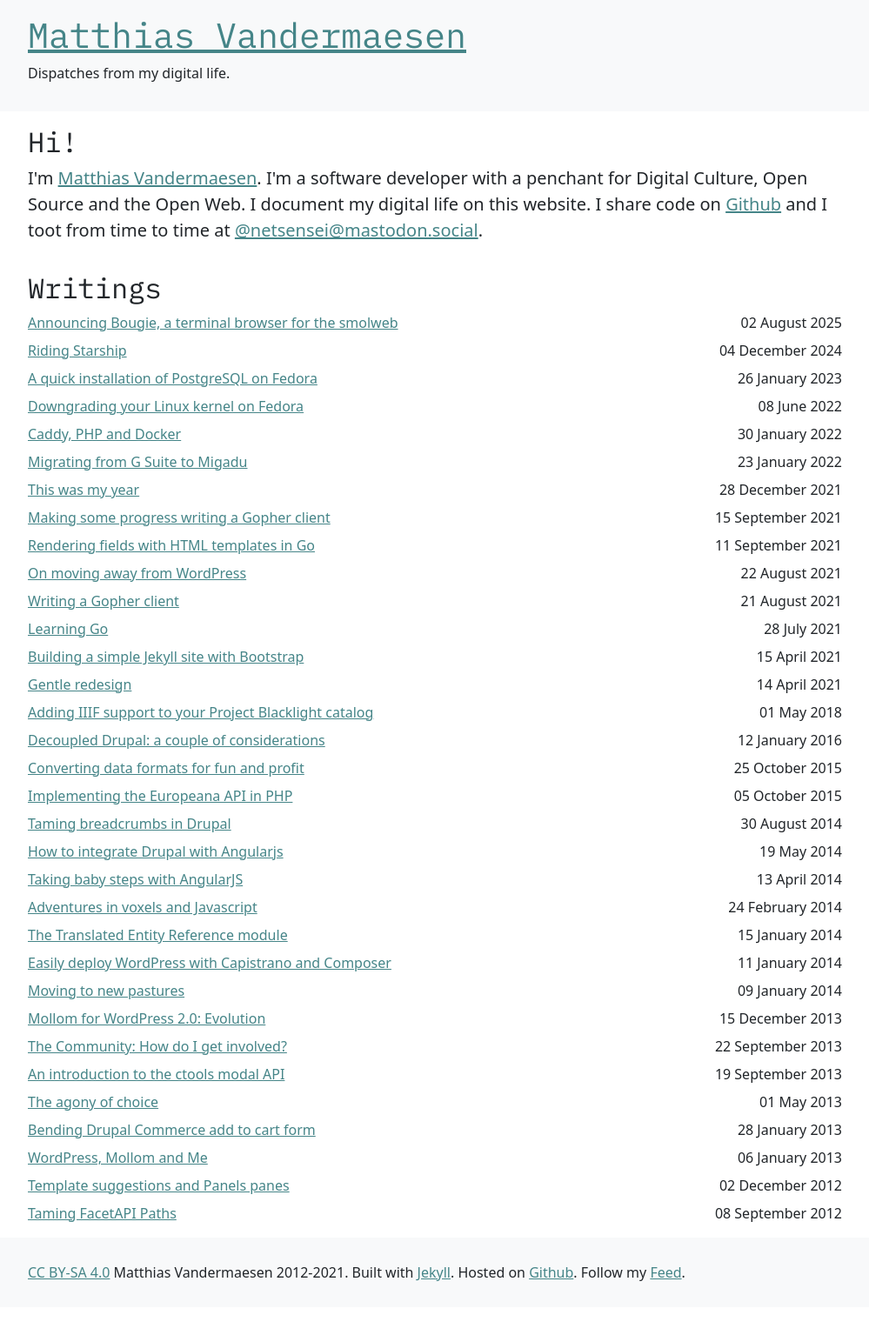
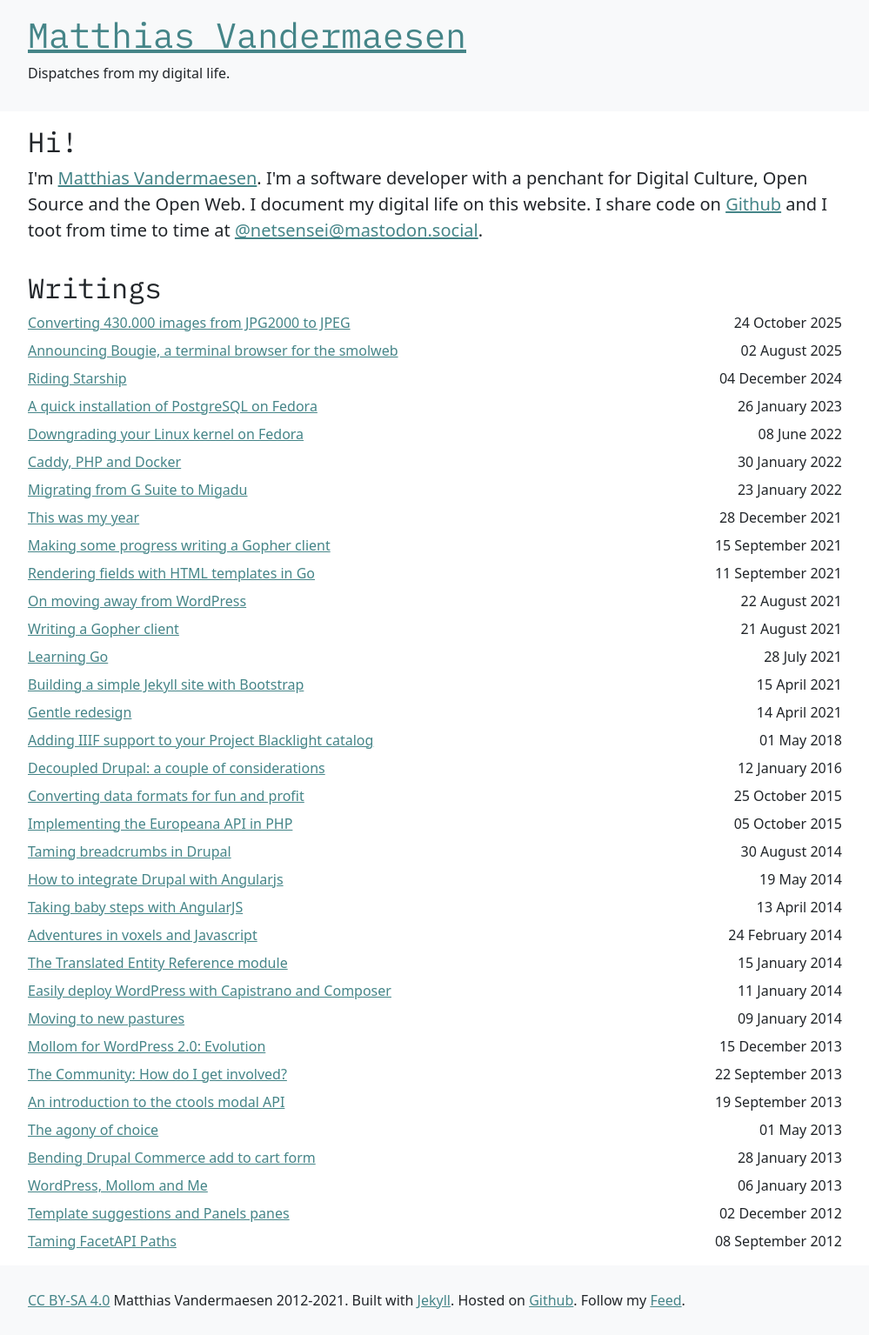
Before and after one commit to netsensei/colada, a Jekyll site: the page built from index.html, in a window 1280 px wide. Shown: the whole page at 87% size, without its empty margins (140-1139 px from the left). Built offline with Jekyll 4.4.1, drawn with Linux system fonts in a browser that asks for light colours; the list of posts is cut into pages by our own code; before the commit the page ends 1503 px from its top, so only the background shows below that; part of the change alters nothing that is shown.

Commit message:
Added: converting 430.000 images from JPG200 to JPEG

````diff
--- /dev/null
+++ b/_posts/2025-10-24-converting-430000-images-from-jpg2000-to-jpeg.markdown
@@ -0,0 +1,362 @@
+---
+layout: post
+title:  "Converting 430.000 images from JPG2000 to JPEG"
+date:   2025-10-24
+render_with_liquid: false
+---
+This year, the [Ghent University Library](https://lib.ugent.be) is migrating to a new library services platform. This project includes the migration of some 430.000 images from our digitized heritage collections to this new system. These images are stored in a bespoke image library solution that was used to publish these images via the [IIIF framework](https://iiif.io) via the online catalog. Moving them to the new platform allows us to present them via the [new catalog](https://lib.ugent.be).
+
+The images are derivative copies generated from archival copies which are separately preserved in the library's digital archive. When the derivatives were created, the JPEG2000 format was used because this image format supports [image tiling](https://training.iiif.io/iiif-online-workshop/day-two/fileformats.html) which improves the experience when viewing a large files via a IIIF viewer. However, the new system imposes constraints regarding storage usage. A reduction of the volume data turned into an important milestone. We opted to convert the files from JPEG2000 to JPEG. This was an exercise that I was tasked to complete.
+
+Diving into this challenge, I identified these concerns:
+
+* Perform the conversion reliably within a reasonable time frame. Days, rather than weeks.
+* Avoid a reduction of fidelity / image quality as much as possible.
+* Store the converted output safely before uploading to the new system in a separate step.
+
+In this blogpost, I describe how I tackled each of these concerns and share some of the lessons I learned along the way.
+
+## Reliablity
+
+As I was given ample time to complete this challenge, I wasn't searching for the fastest solution. Ensuring that all images would be touched and processed with a reliable outcome took a higher priority. So, I worked towards a solution that offered a good degree of robustness and kept things simple enough to set up and manage.
+
+Taking a closer look at the challenge, processing an individual image could be broken apart in four distinct steps:
+
+* Read a file from an NFS share mounted as a directory in read-only mode.
+* Convert the image from the JPEG2000 to JPG format.
+* Save as a temporary file at a scratch location on a local disk.
+* Upload the file to an S3 bucket at a local S3 store within our infrastructure.
+
+This is actually a [deterministic algorithm](https://en.wikipedia.org/wiki/Deterministic_algorithm). Running these steps multiple times with the same input always yields the same output. Concurrency and parallelism would allow me to run multiple conversions at the same time, reducing the time required to process the entire set of images.
+
+I opted for an approach that uses the least number of moving parts and code to increase robustness and avoid having to dedicate too much time towards debugging secondary issues that aren't really related to the primary challenge. That translated into using a single machine and commonly available utility programs glued together with [Bash scripts](https://en.wikipedia.org/wiki/Bash_(Unix_shell)).
+
+I acquired a VPS with 12 CPU cores and 48GB RAM through our ICT services which covered the hardware side of things. The high number of CPU cores allowed me to parallelize the workload into distinct jobs that ran concurrently. The entire set has a wide range of different pixel dimensions. The RAM sizing was chosen to cover the high end of the curve, as image data is loaded into memory during conversion. The machine was provisioned with [Alma Linux 9](https://almalinux.org/).
+
+The software side consisted of just two shell scripts that glued the utilities together.
+
+* A `convert.sh` script accepted a CSV file with paths to files on the NFS share and some additional metadata. It would split the list in chunks and then process chunks concurrently with [GNU parallel](https://www.gnu.org/software/parallel/).
+
+* A `process.sh` script that looped over each individual line in a chunk, fetching, converting and transferring image files to storage using [Imagemagick](https://imagemagick.org/) and [RClone](https://rclone.org/).
+
+The output was sent to `stdout` as well as a dedicated, timestamped log-file allowing me to check for any errors after execution.
+
+All I had to do was execute these scripts manually from the command line using [GNU Screen](https://en.wikipedia.org/wiki/GNU_Screen). This way, I could let the scripts run overnight as background processes on the machine, checking the log-files the next day. Monitoring consisted of simply logging into the machine from time to time and manually checking the output of the log-files.
+
+Instead of processing the entire set of 430.000 images in one go, we created subsets based on material type - newspapers, manuscripts, photos,... - to continuously gauge the quality of the output, and ensure that all images were accounted for.
+
+## Performance
+
+ImageMagick is a widely used programming library in many programming languages and frameworks. It also provides a command line tool belt which allows direct manipulation of images. ImageMagick supports [JPG200 encoding and decoding](https://imagemagick.org/script/jp2.php) although that doesn't come readily out of the box. I ended up having to manual configure and install ImageMagick as well as the [OpenJPEG](https://github.com/uclouvain/openjpeg) library it depends upon, and [CMake](https://cmake.org/), a software build system necessary to compile the OpenJPEG code into a binary.
+
+[VIPS](https://www.libvips.org/), an alternate image processing library, converts images much faster compared with ImageMagick. Moreover, libvips comes with JPEG2000 support out of the box. It's also easily installed on Alma Linux through [Remi's repository](https://rpms.remirepo.net/) on OS'es that are binary-compatible with [RHEL](https://en.wikipedia.org/wiki/Red_Hat_Enterprise_Linux).
+
+I only learned about the existence of VIPS after completing this challenge. For this blogpost, I set some time apart to compare both tools in terms of performance.
+
+I put 13 JP2 images with an average file size of 16.7M in a directory, then ran these commands each 3 times:
+
+```bash
+time find . -name "*jp2" | while read image; do awk '{ old=$0 ; new=old; sub(/\.jp2$/,".jpg", new) ; print old " ./output/" new }'; done | xargs -n 2 magick
+time find . -name "*jp2" | while read image; do awk '{ old=$0 ; new=old; sub(/\.jp2$/,".jpg", new) ; print old " ./output/" new }'; done | xargs -n 2 vips copy
+```
+
+These are the results:
+
+| Metric | ImageMagick (avg) | VIPS (avg) |
+|--------|-------------------|------------|
+| **real** | 58.094 s           | 8.041 s     |
+| **user** | 56.376 s           | 42.129 s    |
+| **sys**  | 1.721 s            | 3.715 s     |
+
+
+Clearly, VIPS is a lot faster than ImageMagick. VIPS implementation makes several [architectural choices](https://github.com/libvips/libvips/wiki/Why-is-libvips-quick) that optimize the use of system resources like memory, processor caches and cores.
+
+VIPS uses "horizontal threading" to process an image. Internally, VIPS makes use of [threading](https://en.wikipedia.org/wiki/Multithreading_(computer_architecture)). It creates threads per CPU core and provides a light-weight copy of the image pipeline to process. VIPS will orchestrates the execution of these pipelines to minimize the overall computation time to process the entire image. In this experiment, VIPS will use all 12 CPU cores to process a single image, while ImageMagick will just use 1 CPU core leaving the other cores idle. This explains the system clock time for VIPS being higher.
+
+Even so, the overall processing of all images still happens sequentially. So, as the VIPS process for converting a single image waits to complete, some threads are finish sooner than others leaving CPU cores idle, waiting until the next image is processed. This is where GNU parallel comes into play. This utility allows concurrent execution of processes based on the number of CPU cores available. So, changing the command from this:
+
+```bash
+... xargs -n 2 vips copy
+```
+
+... to this ...
+
+```bash
+... parallel --memsuspend 20g -j 11 --lb --colsep ' ' vips copy {1} {2}
+```
+
+... allows for maximal utilization of all CPU cores. GNU Parallel acts like a workflow orchestrator, queuing batches of work to be picked up as soon as CPU cores become available. Individual VIPS processes can start and execute in an overlapping manner. Note that I keep one core free for other operations. I also suspend starting new processes if there's less then 20G free memory available. This ensures that jobs won't randomly fail because image data failed to load into memory. The `--lb` flag enables line-buffered output and load balancing, ensuring output is printed as soon as it is available, as well as an even distribution of jobs across all CPU cores.
+
+To complete the comparison, I ran the experiment for both VIPS as well as ImageMagick:
+
+```bash
+time find . -name "*jp2" | while read image; do awk '{ old=$0 ; new=old; sub(/\.jp2$/,".jpg", new) ; print old " ./output/" new }'; done | parallel --memsuspend 20g -j 11 --lb --colsep ' ' vips copy {1} {2}
+time find . -name "*jp2" | while read image; do awk '{ old=$0 ; new=old; sub(/\.jp2$/,".jpg", new) ; print old " ./output/" new }'; done | parallel --memsuspend 20g -j 11 --lb --colsep ' ' magick {1} {2}
+```
+
+And here are the results:
+
+| Metric   | ImageMagick (avg) | VIPS (avg) |
+|----------|-------------------|------------|
+| **real** | 15.099 s           | 4.659 s     |
+| **user** | 59.510 s           | 44.494 s    |
+| **sys**  | 3.430 s            | 3.306 s     |
+
+Note how using GNU parallel reduces the execution time of ImageMagick by 75% compared to 42% for VIPS. Since ImageMagick only uses a single CPU core to sequentially process all 13 images, parallelizing the execution yields a significant speed boost. Whereas VIPS already uses all the available CPU cores within a single process leaving less headroom for an increase in speed.
+
+Nonetheless, VIPS beats ImageMagick in absolute terms when it comes to conversion speed. If I had to do this all over again, there is no contest and I would pick VIPS over ImageMagick.
+
+## Preserving quality
+
+A key requirement was minimizing loss of quality or fidelity with respect to the original archival copy preserved as a TIFF file in the library's archive. The old system served the images via IIIF which allowed for the integration of a IIIF viewer in the library's catalog. The new solution features similar functionality, offering IIIF services.
+
+The JPEG2000 format is well suited for fast generation and tiled delivery of images to IIIF viewers, promoting a smooth user experience when zooming into the details of a high resolution image. Since reducing storage usage is a requirement, it wasn't possible to migrate the images as-is.
+
+The images are the result of many years of digitization efforts in the library. The original TIFF files are preserved on archival tape via the library's digital archiving system, and therefore not readily available. The JPEG2000 files were derived from the TIFF files before archival ingest. Applying lossless compression and preserving the original image size guaranteed that the experience offered through the old IIIF service kept the same fidelity as consuming the archival copies. Replicating a similar level of fidelity in the new system was and remains a key goal.
+
+By contrast, the JPEG image format is based on lossy compression. Evaluating at which level perceived quality would degrade below an acceptable standard when applying compression, was an important step in the conversion process.
+
+Measuring fidelity was approached as a subjective experience. A batch of 20 sample from various subsets based on material type - manuscripts, photographs,... - was picked and converted with ImageMagick using several settings. The end results were visually assessed by the team.
+
+We settled on converting the images with the default settings for ImageMagick's `-quality` flag. For JPEG encoding [this means](https://imagemagick.org/script/command-line-options.php#quality):
+
+> The default is to use the estimated quality of your input image if it can be determined, otherwise 92. When the quality is 90 or greater, then the chroma channels are not down-sampled.
+
+This yielded images that carried a sufficient level of perceived fidelity to the original, while at the same time had a compact enough file size. The table below shows the results from the 13 JP2 images I used as a benchmark. The first two columns show the file sizes in bytes, the last column shows the reduction per file. The average reduction is about 46.1%.
+
+| JPEG2000 | JPEG.    | Reduction |
+|----------|----------|-----------|
+| 22009787 | 10318086 | 46.9%     |
+| 54454786 | 21500926 | 39.5%.    |
+| 64025710 | 27389947 | 42.8%.    |
+| 3968113  | 1857565  | 46.8%.    |
+| 2833409  | 1343368  | 47.4%.    |
+| 3742612  | 1761376  | 47.0%.    |
+| 3526914  | 1678123  | 47.6%.    |
+| 2939523  | 1360096  | 46.3%.    |
+| 3697866  | 1764706  | 47.7%.    |
+| 2513900  | 1284229  | 51.1%.    |
+| 21639794 | 11045181 | 51.0%.    |
+| 23127738 | 11986355 | 51.8%.    |
+| 10217749 | 3458429  | 33.8%.    |
+
+Moreover, the quality reported by [ExifTool](https://exiftool.org/) using the `exiftool -JPEGQualityEstimate` command for all JPG images results in the value "92", which reflects the configured quality level when the images were generated by ImageMagick. [FotoForensics](https://fotoforensics.com/) confirms this value.
+
+Tangentially, the [ImageMagick suite doesn't necessarily yield an exact JPEG quality estimation](https://bitsgalore.org/2024/10/23/jpeg-quality-estimation-experiments-with-a-modified-imagemagick-heuristic.html). It's use of "92" as a fallback value, if it cannot come up with estimate, makes it impossible to differentiate between images that have a true 92% value and those for which this value cannot be established. This becomes problematic when trying to assert the quality of images that weren't generated with ImageMagick.
+
+The output using the default settings received a positive appraisal by the team. Minimal compression yielded a great result, and the reduction in file size would leave plenty of free storage relative to the storage limits in the new system for future growth of the image library in years to come.
+
+## Storing the converted output
+
+The JPG files were stored on a scratch location on the local filesystem of the VPS as a temporary file. Given the total volume of all files, it wasn't possible to keep everything on the local filesystem. Neither was this an option in terms of data safety. A local S3 storage became our primary store. All images were uploaded to a single bucket.
+
+At this point, I need to clarify how files are stored in the old image library system. Images are grouped into representations of physical items. An item can be digitally represented as one or multiple images capturing different aspects. A newspaper consists of multiple pages, an small statue consists of multiple sides. Representations are identified via an UUID. The JPEG2000 files are stored on NFS shares grouped in a directory per representation.
+
+The system delivers a CSV export file containing paths to the files, the UUID, item barcode, the identifier of the associated bibliographic record, and the original filename of the TIFF file. This export file serves as a base input for the entire conversion pipeline.
+
+This set can be broken down into different material types reflecting the analogue source materials present in the library's heritage collections: ephemera, photographs, plans, books, manuscripts,... Splitting the export file into batches per type allowed the team to independently review the quality of each batch.
+
+As a result, the S3 bucket was logically structured into directories into which the images are stored. At the top level, representations were grouped per material type, and files were grouped per representation using the UUID as a directory name.
+
+```
+/manuscripts/830241A2-A979-4C59-8A15-9EF5B973EB92
+/manuscripts/40F3335D-C917-42E9-AA5D-5CA072864015
+/manuscripts/7A1A3EEC-E381-4800-B390-0220CE79AEAC
+...
+/ephemera/5838D2F4-4F40-4213-8E37-529F000E3753
+/ephemera/8104B8F9-C3AA-4D9C-9090-C0664BA48F1D
+...
+```
+
+As images are converted, they were immediately copied with [RClone](https://rclone.org/) to the S3 storage and then removed from the local scratch store.
+
+```bash
+# $BATCH = batchname
+# $TMDIR = scratch location
+# $TGT, $SRC = filenames of the image
+rclone copy --s3-no-check-bucket --links --metadata "$TMPDIR/$SRC" "s3-endpoint:bucket/$BATCH/$TGT"
+```
+
+## Putting it all together
+
+Starting from a CSV export file of the entire image set, we split the dataset into separate CSV files per material type. Each file is separately processed and manually verified.
+
+Since these files can hold tens of thousands of rows referencing to images, we split them further in chunks of 50 lines which are then processed in parallel.
+
+This is a an abridged version of `convert.sh`:
+
+```bash
+#!/usr/bin/env bash
+
+TMPDIR="/opt/migration/tmp"
+BATCH=$2
+
+# 1. Split the file into chunks of 50 lines
+
+cd $TMPDIR
+split -l 50 $1 img_part_
+
+# 3. Process an individual chunk of 50 lines
+process_chunk() {
+    chunk=$1
+    batch=$2
+
+    # Process the chunkfile
+    "/opt/migration/bin/process.sh" $chunkfile $batch
+
+    # Delete the chunkfile
+    rm $chunk
+}
+export -f process_chunk
+
+# 2. Find all chunks and pass them to GNU parallel which calls the process_chunk function with args
+#    and distributes them across the 11 available CPU cores.
+find "$CHUNKDIR" -name "img_part_*" | parallel --memsuspend 20g -j 11 --lb process_chunk {} $BATCH
+```
+
+This is a abridged verison of `process.sh`:
+
+```bash
+#!/usr/bin/env bash
+
+BATCH=$3
+DIRDATE=`date +%Y%m%d`
+
+TMPDIR="/opt/migration/tmp"
+LOG="/opt/migration/logs/convert.$BATCH.$DIRDATE.log"
+
+# loop over all lines in the chunkfile
+cat $1 | while read image
+do
+    # Representation UUID
+    UUID=$( echo $image | cut -f1 -d"," )
+    # Bibliographic record ID
+    RECID=$( echo $image | cut -f3 -d"," |
+    # Path to source file
+    SRC=$( echo $image | cut -f6 -d"," )
+    # Filename of the destination file
+    # Note: we rename the files to the original TIFF file with the ".jpg" extension
+    #   "uuid-page-2.jp2" becomes "original-tiff-name.jpg"
+    TGT=$( echo $image | cut -f4 -d"," | sed -e 's/ti[f]*/jpg/g' )
+
+    # Create a scratch dir per representation to avoid collisions, we can't guarantee that
+    # original-tiff-name is unique as these come from multiple sources and origins.
+    SCRATCHDIR="$TMPDIR/$UUID"
+    if [ ! -d $LOCALDIR ];then
+        info ".. creating $LOCALDIR"
+        mkdir -p $LOCALDIR
+    fi
+
+    # Convert the JPEG2000 image to JPG and store in scratch dir.
+    # Swapping this out for VIPS would make conversion even faster as it would make use of horizontal threading
+    magick $SRC "$LOCALDIR/$TGT"
+
+    if [ $? -ne 0 ]; then
+        echo "$(date +"%Y/%m/%d %H:%M:%S") ERROR [$$] : $RECID : Failed to convert $SRC to $TGT" >> "$LOG"
+        continue
+    fi
+
+    echo "$(date +"%Y/%m/%d %H:%M:%S") INFO [$$] : Converted $SRC to $TGT" >> "$LOG"
+
+    # Transfer the individual JPG file to the S3 endpoint to the correct $BATCH/$UUID directory
+    rclone copy --s3-no-check-bucket --links --metadata "$LOCALDIR/$TGT" "s3-endpoint:bucket/$BATCH/$UUID"
+
+    if [ $? -ne 0 ]; then
+        echo "$(date +"%Y/%m/%d %H:%M:%S") ERROR [$$] : $RECID : Failed to copy $TGT to S3" >> "$LOG"
+        continue
+    fi
+
+    echo "$(date +"%Y/%m/%d %H:%M:%S") INFO [$$] : $RECID : Copied $TGT to S3" >> "$LOG"
+
+    # Remove the JPG file from the scratch location
+    rm "$LOCALDIR/$TGT"
+done
+```
+
+This approach generates a lot of empty `$SCRATCHDIR` directories as a side effect, one per representation. Splitting out the batch CSV file into chunks of 50 lines potentially leads to splitting files associated with a representation across multiple chunks. Parallel processing makes it impossible to determine when a representation is fully processed. Registering all the rows in the batch CSV file in a ledger (an SQLite database), which is than used to determine if all files within a representation were converted, would make it possible to remove empty directories during execution of the scripts.
+
+I opted out of this strategy because it would just add complexity and impact processing performance. Since the virtual machine uses the [XFS filesystem](https://en.wikipedia.org/wiki/XFS), I didn't have to account for a hard limit on the number of subdirectories which could be created. Cleaning up post execution of the scripts was as simple as running this command:
+
+```bash
+find . -type d -empty -delete
+```
+
+Additionally, the inability to determine when all images of a representation had been processed also meant that I wasn't able to make use of RClone's support for [parallel copying](https://rclone.org/docs/#transfers-int). This snippet would copy the entire contents of the representation directory using running multiple file transfers in parallel:
+
+```bash
+if [ $completed ];then
+    rclone copy --s3-no-check-bucket --links --metadata "$LOCALDIR" "s3-endpoint:bucket/$BATCH/$UUID"
+fi
+```
+
+However, this wouldn't have yielded a noticeable net gain in speed because RClone is already executed within a parallelized context via GNU parallel.
+
+I ran these scripts in the background on the machine using a separate [GNU Screen](https://en.wikipedia.org/wiki/GNU_Screen) login session in a virtual console. The `screen` command allowed me to detach from the console, and log off. Processing just kept on running, sometimes overnight, while I could focus on other things. Beyond the log-file, there was no feedback i.e. when processing had completed or had failed. I had to perform several manual checks throughout the day.
+
+## Conclusion
+
+I converted 430.057 images, with some 477 failures. That's a failure rate of 0.11%! All of them are images with oversized pixel dimensions which simply wouldn't fit in memory during the execution. These need to be processed separately.
+
+The total size of the converted set of images weighs in at 2.93 TB which meets the storage requirements. The source set of JPEG2000 files consists of about 7.23 TB of data. A reduction of about 59.5% in volume was achieved.
+
+Completing the entire conversion happened across several weeks. During that time, I switched between running and re-running  conversions, tweaking the scripts where applicable, as well as attending other aspects of the project such as creating a robust workflow for uploading and importing the images with the appropriate metadata. For reference, I was able to process a batch of 95.558 images in 23 hours, with 35 failures.
+
+
+[//]: # non parallel
+[//]: # 3 runs with imagemagick:
+
+[//]: # real    0m15.049s
+[//]: # user    0m59.425s
+[//]: # sys     0m3.378s
+
+[//]: # real    0m15.132s
+[//]: # user    0m59.619s
+[//]: # sys     0m3.520s
+
+[//]: # real    0m15.116s
+[//]: # user    0m59.486s
+[//]: # sys     0m3.392s
+
+[//]: # 3 runs with vips:
+
+[//]: # real    0m4.691s
+[//]: # user    0m44.575s
+[//]: # sys     0m3.370s
+
+[//]: # real    0m4.647s
+[//]: # user    0m44.384s
+[//]: # sys     0m3.287s
+
+[//]: # real    0m4.640s
+[//]: # user    0m44.523s
+[//]: # sys     0m3.261s
+
+[//]: # parallel
+[//]: # 12 images
+[//]: # 3 runs with imagemagick:
+
+[//]: # real    0m58.093s
+[//]: # user    0m56.363s
+[//]: # sys     0m1.730s
+
+[//]: # real    0m58.089s
+[//]: # user    0m56.385s
+[//]: # sys     0m1.705s
+
+[//]: # real    0m58.101s
+[//]: # user    0m56.379s
+[//]: # sys     0m1.729s
+
+[//]: # 3 runs with vips:
+
+[//]: # real    0m8.020s
+[//]: # user    0m41.944s
+[//]: # sys     0m3.852s
+
+[//]: # real    0m8.068s
+[//]: # user    0m42.319s
+[//]: # sys     0m3.656s
+
+[//]: # real    0m8.036s
+[//]: # user    0m42.125s
+[//]: # sys     0m3.638s
--- /dev/null
+++ b/_sass/components/_table.scss
@@ -0,0 +1,9 @@
+table {
+  @extend .table;
+}
+
+blockquote {
+    @extend .blockquote;
+    border-left: 10px solid $blue;
+    padding-left: 1rem;
+}
--- a/_sass/components/index.scss
+++ b/_sass/components/index.scss
@@ -1,3 +1,4 @@
 @import "header";
 @import "footer";
 @import "syntax";
+@import 'table';
````
Also changed, not shown: Gemfile.lock, 1 other file.
